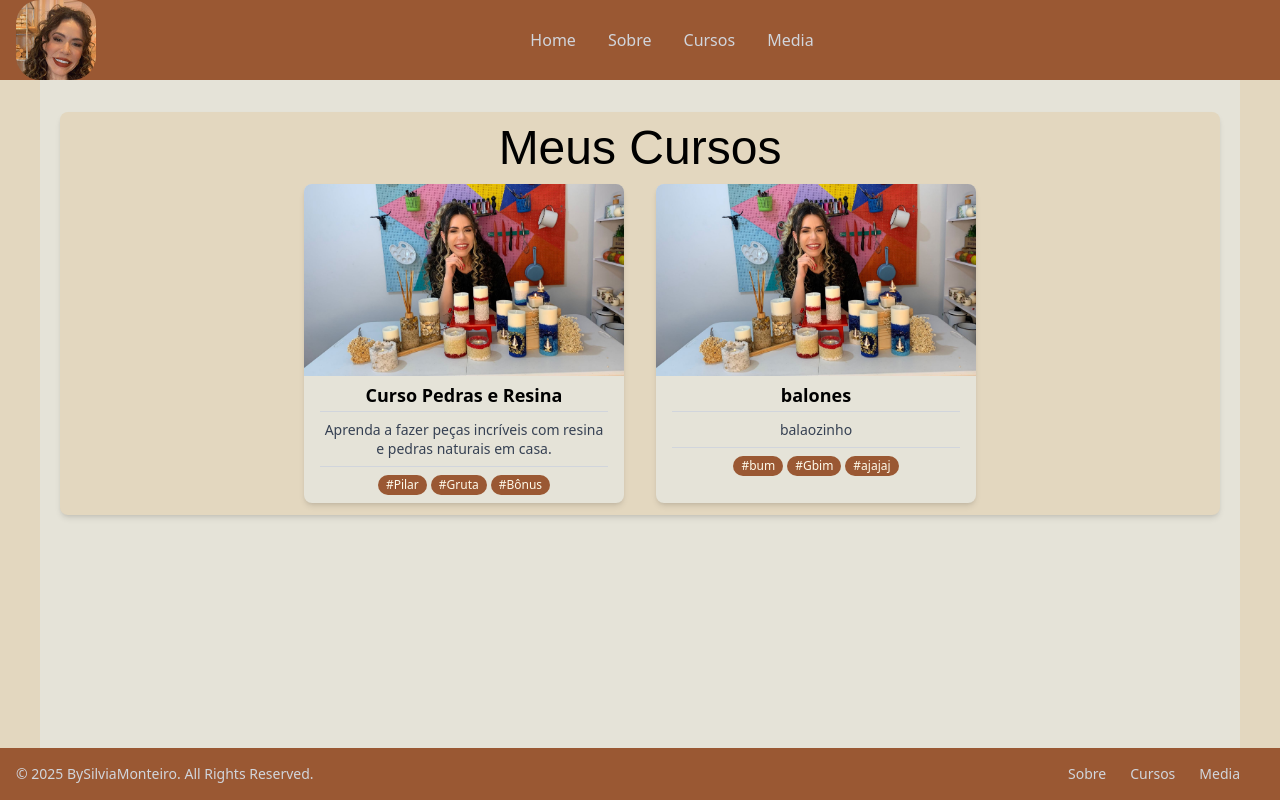
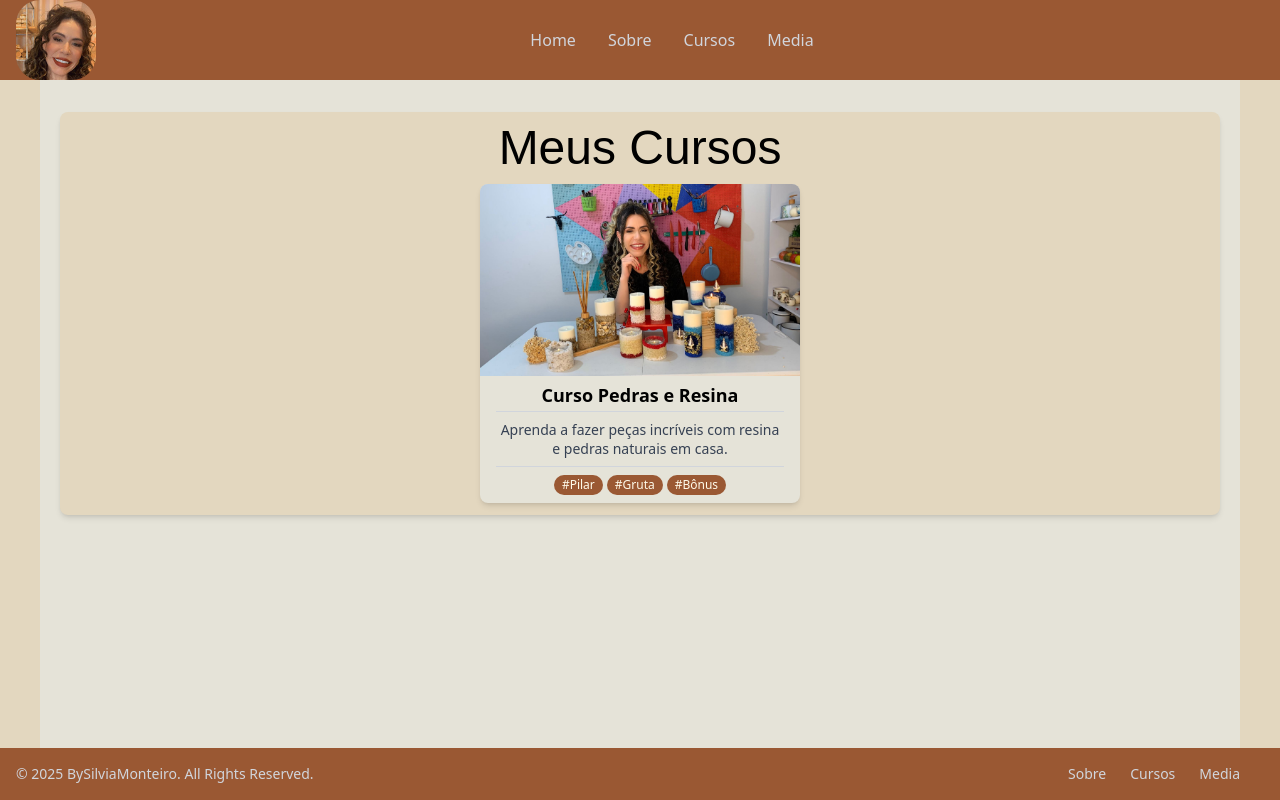
Before and after one commit to vitorreisler/paginas, a Next.js app: page /rotas/cursos in a window 1280 px wide. Built offline with nearby package versions, Linux system fonts and the light colour scheme; a web font is replaced by a local one.

Commit message:
cursoData correta

```diff
--- a/src/data/cursosData.js
+++ b/src/data/cursosData.js
@@ -8,13 +8,5 @@ export const cursosData = [
     hashtag2: "#Gruta",
     hashtag3: "#Bônus"
 },
-{
-    rotaProCurso: "balao",
-    srcImg: "/images/cursoPedras.jpg",
-    tituloCurso: "balones",
-    descricaoCurso: "balaozinho",
-    hashtag1: "#bum",
-    hashtag2: "#Gbim",
-    hashtag3: "#ajajaj"
-},
+
 ]
```
